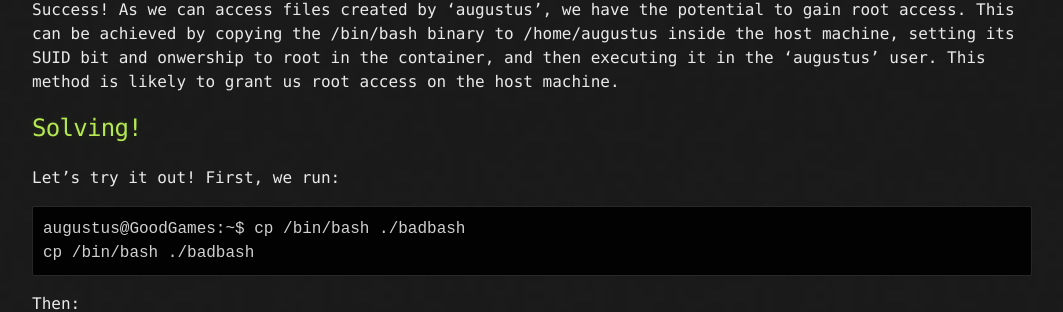
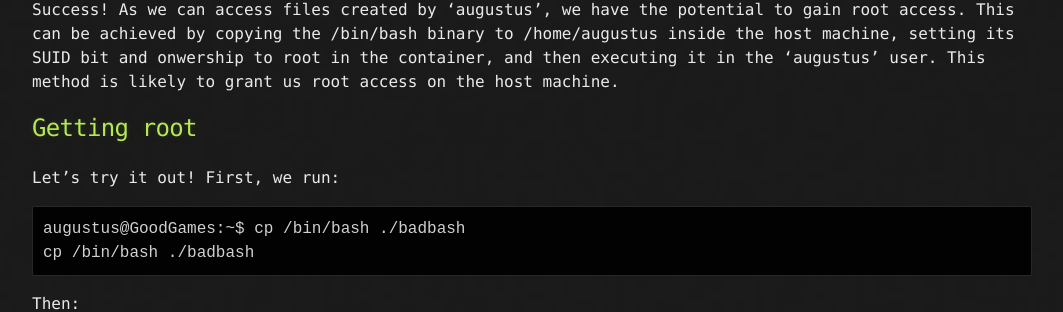
Before and after one commit to alexbsec/alexbsec.github.io, a Jekyll site: the page built from _posts/2024-01-13-goodgames-htb.md, in a window 1280 px wide and 900 px high, scrolled down 12542 px. Shown: the part 146-458 px from the top of the window, without its empty margins (108-1171 px from the left). Built offline with Jekyll 4.4.1, drawn with Linux system fonts in a browser that asks for light colours.

Commit message:
fixed h2

```diff
--- a/_posts/2024-01-13-goodgames-htb.md
+++ b/_posts/2024-01-13-goodgames-htb.md
@@ -314,7 +314,7 @@ ls -la test-file
 Success! As we can access files created by 'augustus', we have the potential to gain root access. This can be achieved by copying the /bin/bash binary to /home/augustus inside the host machine, setting its SUID bit and onwership to root in the container, and then executing it in the 'augustus' user. This method is likely to grant us root access on the host machine.
 
 
-## [](#solving)Solving!
+## [](#solving) Getting root
 
 Let's try it out! First, we run:
 
```
